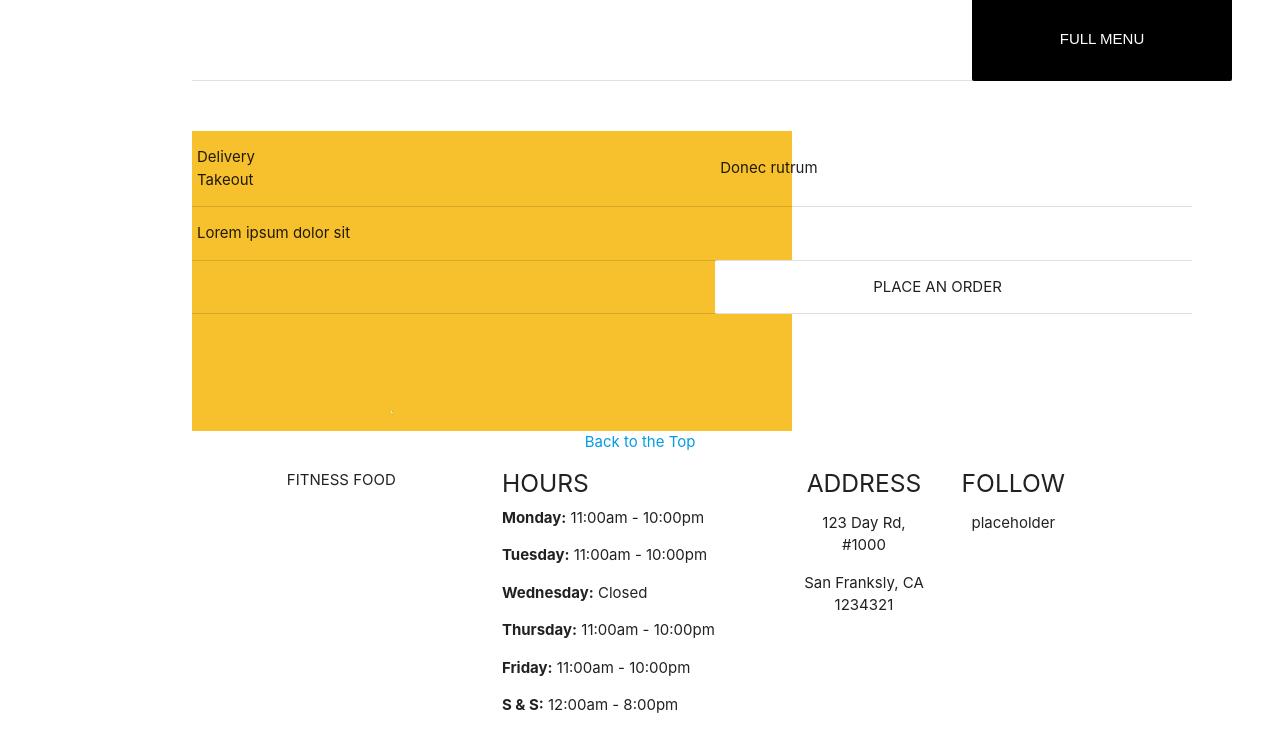
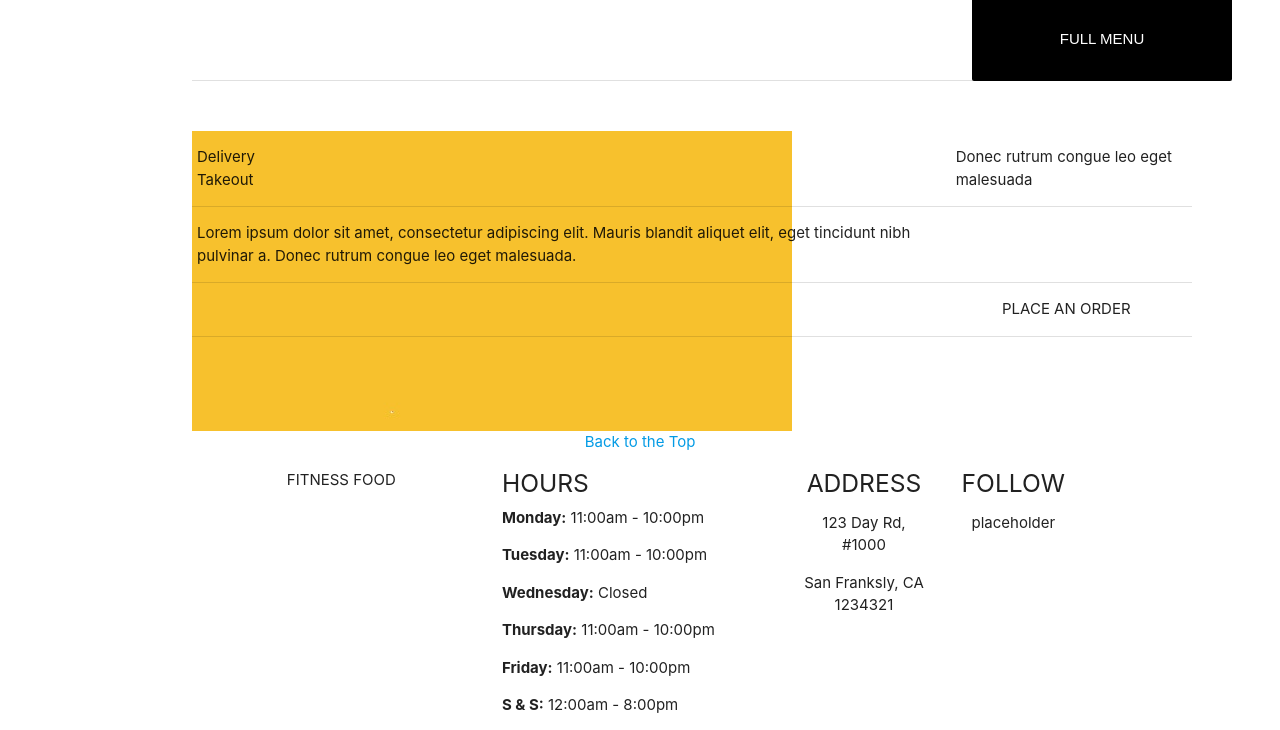
Before and after one commit to Fitness-Food/Fitness-Food, a website: page public/menu/index.html in a window 1280 px wide. Shown: the part 1081-1811 px from the top of the page. Drawn offline with nearby package versions, Linux system fonts and the light colour scheme; no server answers.

Commit message:
format for the order
the format for the delivery and take out

```diff
--- a/public/menu/index.html
+++ b/public/menu/index.html
@@ -50,10 +50,10 @@
                     <table class="menu2">
                         <tbody><tr>
                             <td>Delivery<br>Takeout</td>
-                            <td>Donec rutrum</td>
+                            <td>Donec rutrum congue leo eget malesuada</td>
                         </tr>
                         <tr>
-                            <td>Lorem ipsum dolor sit</td>
+                            <td>Lorem ipsum dolor sit amet, consectetur adipiscing elit. Mauris blandit aliquet elit, eget tincidunt nibh pulvinar a. Donec rutrum congue leo eget malesuada.</td>
                             <td></td>
                         </tr>
                         <tr>
```
